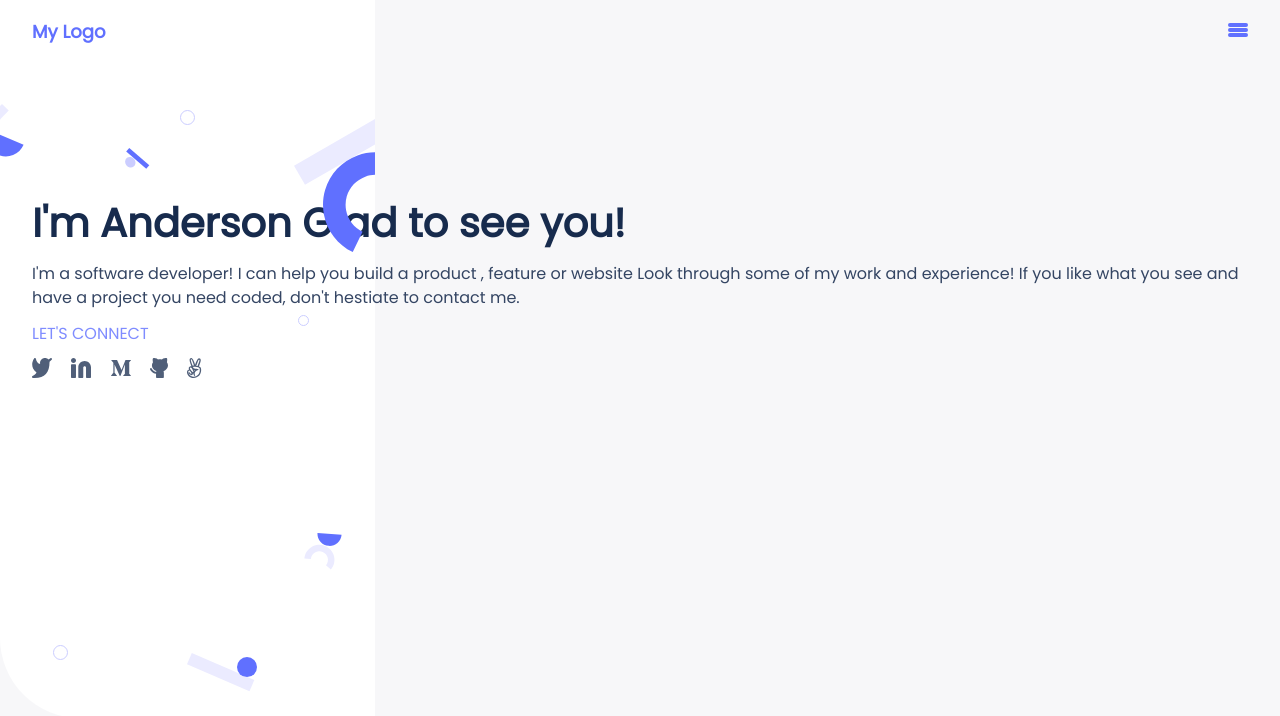
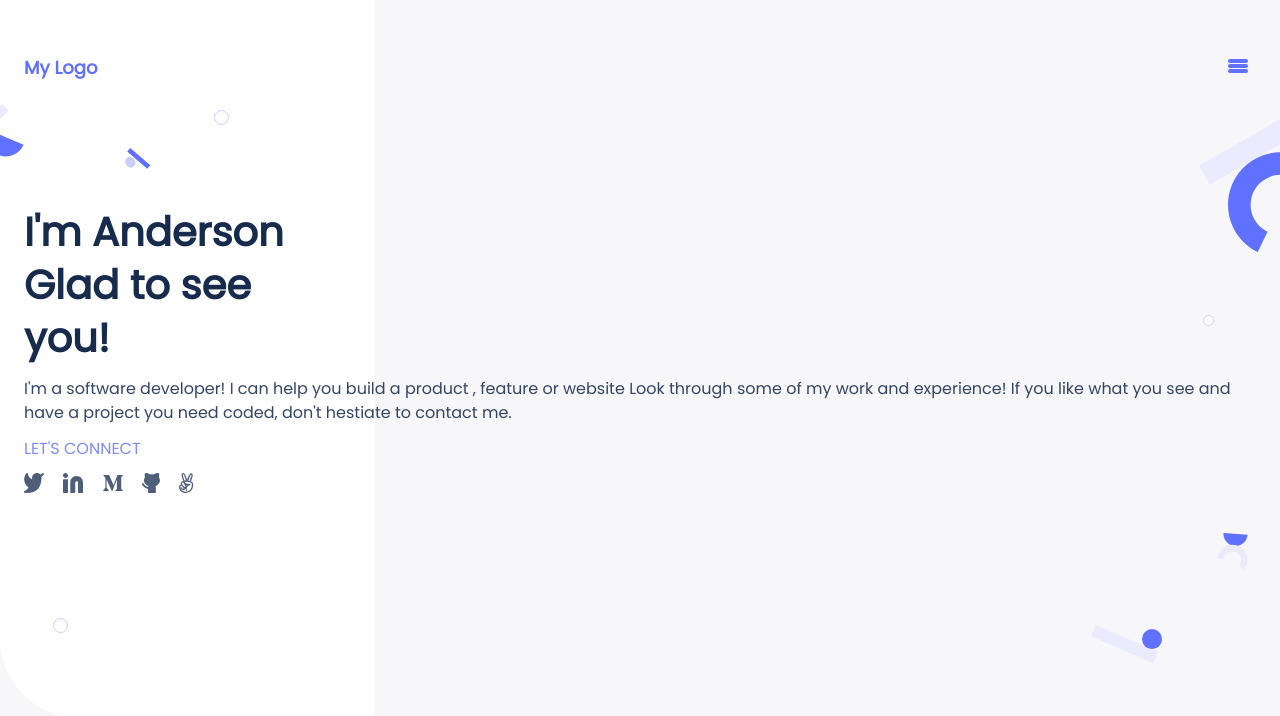
Before and after one commit to anderCM/Microverse-Portfolio, a plain HTML site: page index.html in a window 1280 px wide. Drawn offline with Linux system fonts and the light colour scheme.

Commit message:
Fixing broken screen

```diff
--- a/index.css
+++ b/index.css
@@ -4,15 +4,17 @@ body {
 
 html * {
   font-family: 'Poppins', Arial, Helvetica, sans-serif;
+  margin: 0;
 }
 
 @media (min-width: 375px) {
+  /* NAVBAR */
   #navbar {
     display: flex;
     justify-content: space-between;
     height: 48px;
-    width: 375px;
-    top: 44px;
+    width: 100%;
+    margin-top: 44px;
   }
 
   #logo-container {
@@ -23,6 +25,7 @@ html * {
     margin-left: 24px;
   }
 
+  /* HEAD-LINE */
   .headline-supporting-text p {
     color: #7f8cff;
     font-style: normal;
@@ -38,6 +41,11 @@ html * {
     font-style: normal;
     line-height: 20px;
   }
+
+  /* #hamburger {
+    position: absolute;
+
+  } */
 
   #menu {
     height: 40px;
@@ -98,12 +106,11 @@ html * {
     border-bottom-left-radius: 80px;
   }
 
-  /* Shapes */
+  /* SHAPES */
   #shapes-background {
     position: absolute;
-    width: 462px;
+    width: 100%;
     height: 587.15px;
-    left: -34px;
     top: 104px;
   }
 
@@ -113,12 +120,12 @@ html * {
 
   #shapes-background .rectangle-4 {
     top: 14px;
-    left: 328px;
+    right: 0;
   }
 
   #shapes-background .ellipse-3 {
     top: 48.24px;
-    left: 357px;
+    right: 0;
   }
 
   #shapes-background .ellipse-8 {
@@ -127,52 +134,52 @@ html * {
   }
 
   #shapes-background .rectangle-6 {
-    right: 419.27px;
+    left: 0;
   }
 
   #shapes-background .ellipse-11 {
     top: 24.64px;
-    right: 404.4px;
+    left: 0;
   }
 
   #shapes-background .rectangle-7 {
     top: 44px;
-    right: 277.68px;
+    left: 127.18px;
   }
 
   #shapes-background .ellipse-5 {
     top: 51.81px;
-    left: 159px;
+    left: 125px;
   }
 
   #shapes-background .ellipse-14 {
-    left: 332px;
+    right: 66px;
     top: 211px;
   }
 
   #shapes-background .ellipse-12 {
     top: 429px;
-    left: 351px;
+    right: 32.42px;
   }
 
   #shapes-background .ellipse-13 {
     top: 440px;
-    left: 338px;
+    right: 32.42px;
   }
 
   #shapes-background .ellipse-15 {
-    top: 541px;
-    left: 87px;
+    bottom: 58px;
+    left: 53px;
   }
 
   #shapes-background .ellipse-4 {
-    top: 553.1px;
-    left: 271px;
+    bottom: 40.9px;
+    right: 118px;
   }
 
   #shapes-background .rectangle-5 {
-    top: 549px;
-    left: 221px;
+    bottom: 26.85px;
+    right: 120.68px;
   }
 
   /* HEADLINE */
@@ -190,9 +197,8 @@ html * {
     font-weight: 700;
     font-size: 40px;
     line-height: 53px;
-    display: flex;
     align-items: center;
-    margin-bottom: 0;
+    width: 300px;
   }
 
   #headline .headline-text {
```
Also changed, not shown: index.html (+19 -70 lines).
